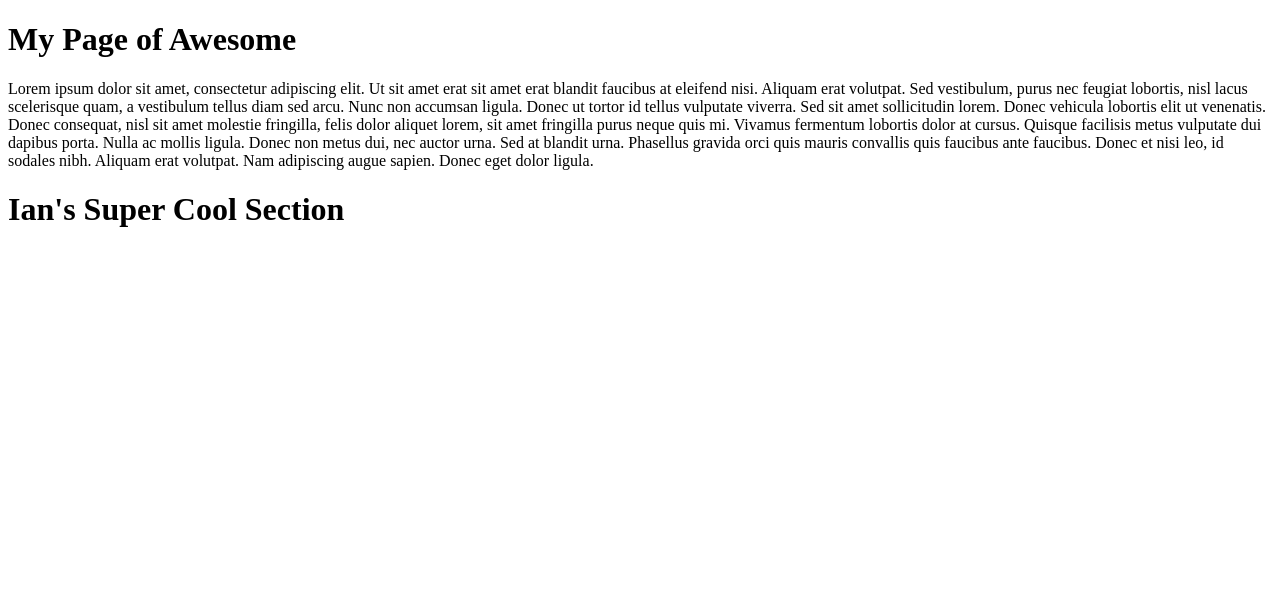
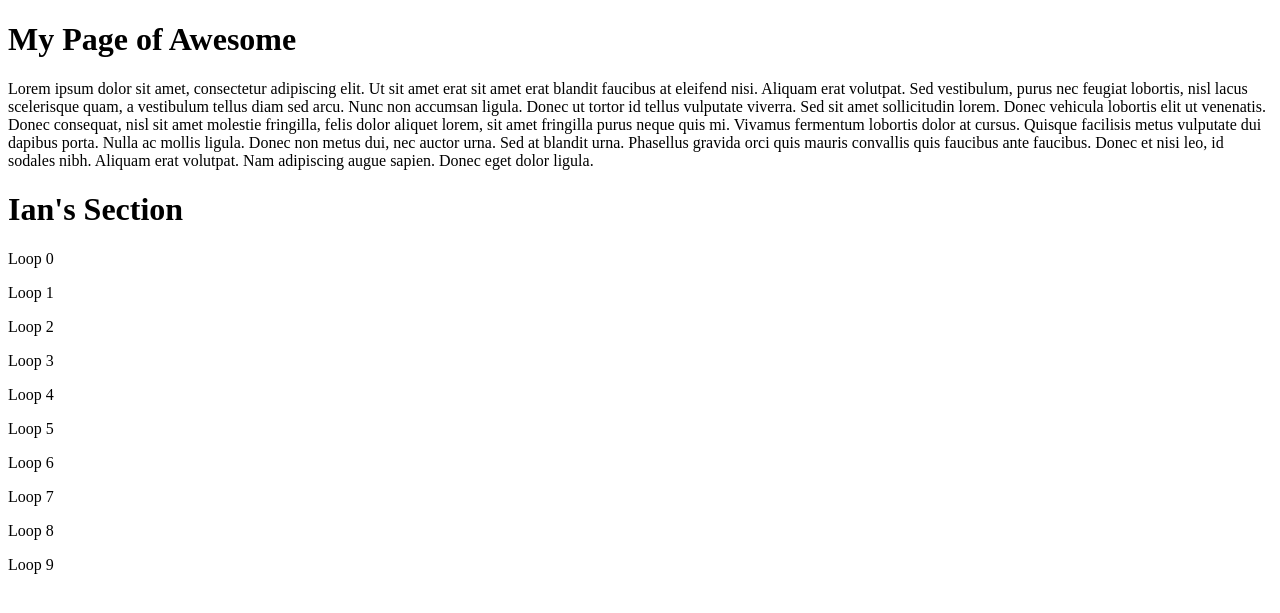
Before and after one commit to Liz303/dev, a PHP site: page / in a window 1280 px wide. Shown: the top 613 px of the page. Run offline with PHP 8.4, Linux system fonts and the light colour scheme; some libraries are stand-ins or nearby versions.

Commit message:
added a loop

```diff
--- a/index.php
+++ b/index.php
@@ -12,7 +12,18 @@ Nulla ac mollis ligula. Donec non metus dui, nec auctor urna. Sed at blandit urn
 
 
 <?php
-	print '<h1>Ian\'s Super Cool Section</h1>';
+
+	// Print html for Ian's section
+	print '<h1>Ian\'s Section</h1>';
+
+	// Loop 10 times
+	for( $i = 0; $i < 10; $i = $i + 1 ) {
+
+		// Print something
+		print '<p>Loop ' . $i . '</p>';
+
+	}
+
 ?>
 
   <!-- Grab Google CDN's jQuery, with a protocol relative URL; fall back to local if offline -->
```
